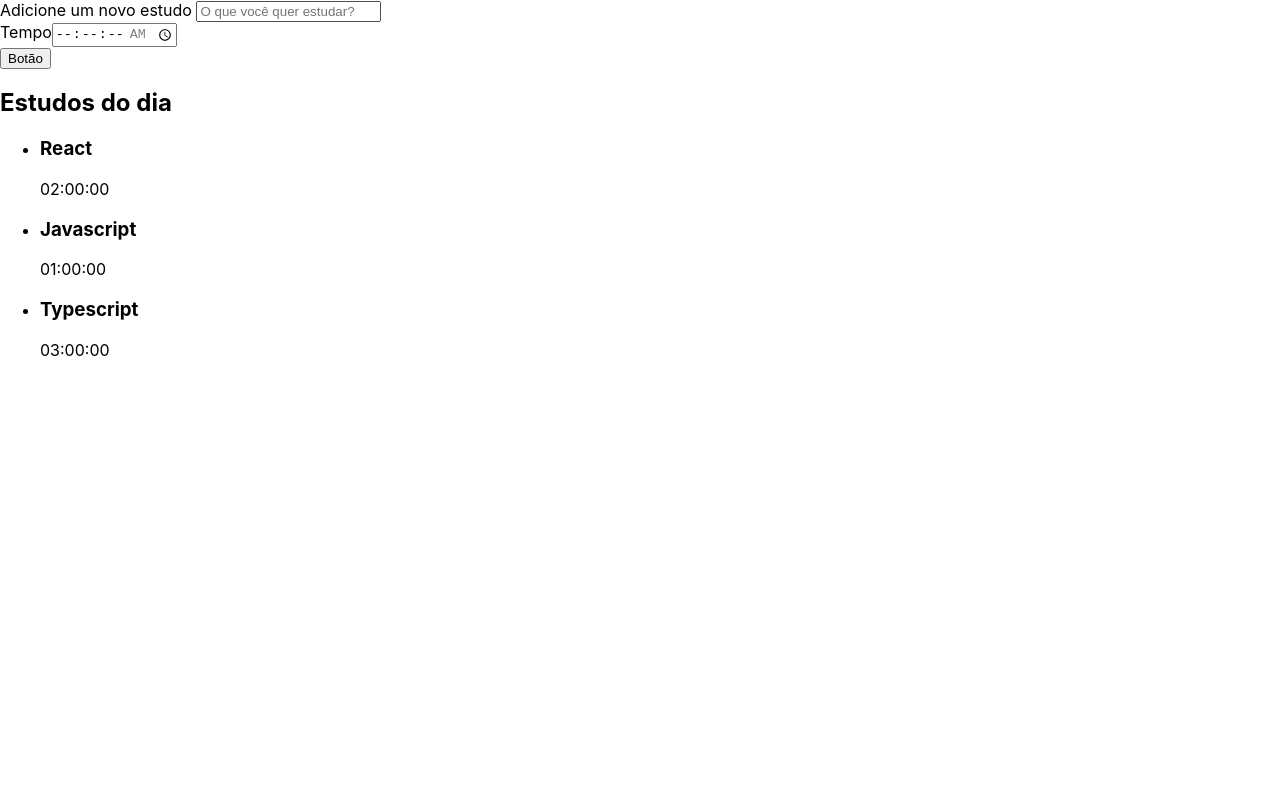
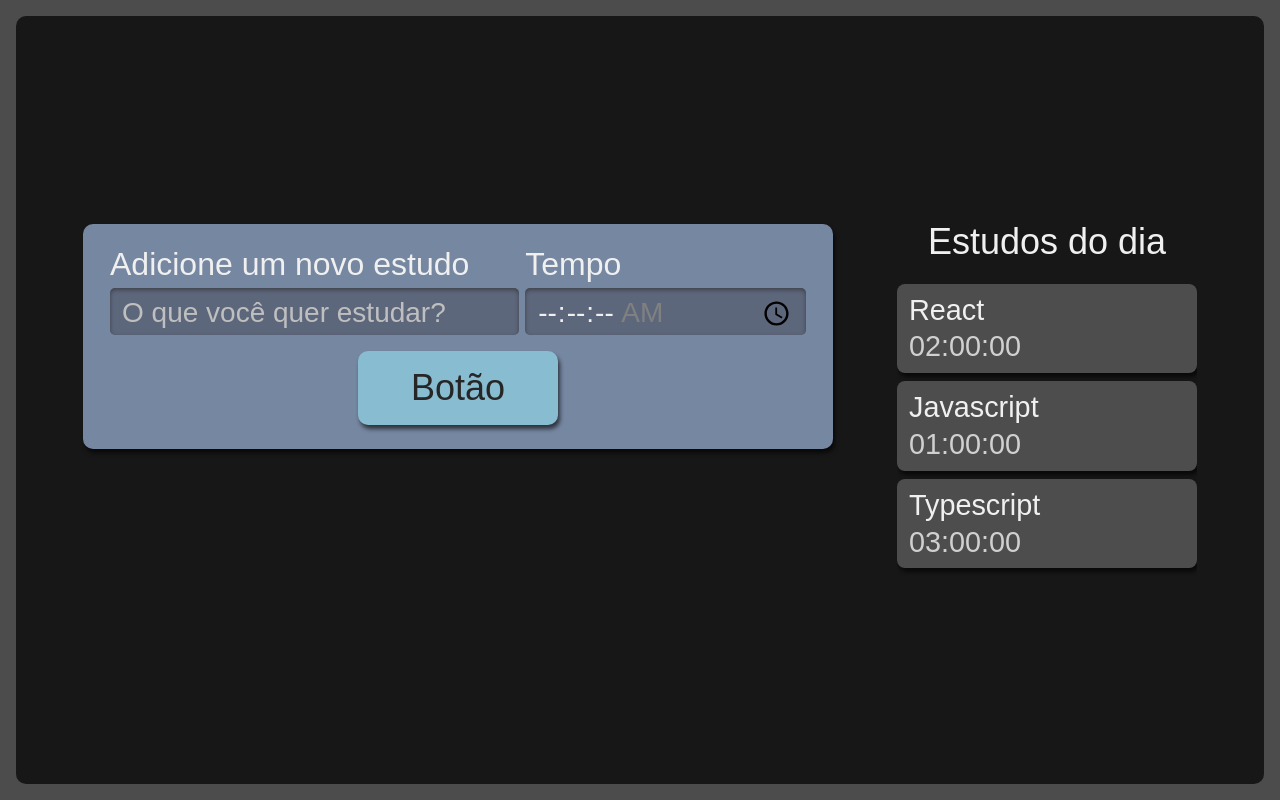
Before and after one commit to YohannaRodrigues/studies, a React (Create React App) app in the folder studies-app/: page / in a window 1280 px wide. Built offline with nearby package versions, Linux system fonts and the light colour scheme.

Commit message:
style com scss

```diff
--- a/studies-app/package.json
+++ b/studies-app/package.json
@@ -39,5 +39,8 @@
       "last 1 firefox version",
       "last 1 safari version"
     ]
+  },
+  "devDependencies": {
+    "sass": "^1.49.11"
   }
 }
--- a/studies-app/src/App.tsx
+++ /dev/null
@@ -1,14 +0,0 @@
-import React from "react";
-import Formulario from "./components/form";
-import Lista from "./components/list";
-
-function App() {
-  return (
-    <div className="App">
-      <Formulario />
-      <Lista />
-    </div>
-  );
-}
-
-export default App;
--- a/studies-app/src/components/button/index.tsx
+++ b/studies-app/src/components/button/index.tsx
@@ -1,8 +1,9 @@
 import React from "react";
+import "./style.scss";
 
 class Botão extends React.Component {
   render() {
-    return <button>Botão</button>;
+    return <button className="botao">Botão</button>;
   }
 }
 
--- /dev/null
+++ b/studies-app/src/components/button/style.scss
@@ -0,0 +1,25 @@
+.botao {
+  align-self: center;
+  background-color: #88bcd1;
+  border-radius: 10px;
+  box-shadow: 2px 4px 4px #0000009f;
+  color: #272626;
+  cursor: pointer;
+  font-size: 1.25rem;
+  padding: 16px;
+  width: 150px;
+
+  &:active {
+    background-color: #7ca6b7;
+    box-shadow: 2px 2px 4px #0000009f inset;
+  }
+}
+
+@media screen and (min-width: 1280px) {
+  .botao {
+    grid-column-start: span 2;
+    justify-self: center;
+    width: 200px;
+    font-size: 2.25rem;
+  }
+}
--- a/studies-app/src/components/form/index.tsx
+++ b/studies-app/src/components/form/index.tsx
@@ -1,11 +1,12 @@
 import React from "react";
 import Botão from "../button";
+import "./style.scss";
 
 class Formulario extends React.Component {
   render() {
     return (
-      <form>
-        <div>
+      <form className="novaTarefa">
+        <div className="inputContainer">
           <label htmlFor="tarefa">Adicione um novo estudo </label>
           <input
             type="text"
@@ -15,7 +16,7 @@
             required
           />
         </div>
-        <div>
+        <div className="inputContainer">
           <label htmlFor="tempo">Tempo</label>
           <input
             type="time"
--- /dev/null
+++ b/studies-app/src/components/form/style.scss
@@ -0,0 +1,61 @@
+.novaTarefa {
+  display: flex;
+  flex-direction: column;
+  grid-area: nova-tarefa;
+  background-color: #7687a1;
+  border-radius: 10px;
+  box-shadow: 2px 4px 4px #0000009f;
+  padding: 12px;
+
+  .inputContainer {
+    display: flex;
+    flex-direction: column;
+    width: 100%;
+    margin-bottom: 16px;
+
+    label {
+      margin-bottom: 8px;
+      font-size: 1.25rem;
+    }
+
+    input {
+      width: 100%;
+      padding: 8px 12px 4px;
+      box-sizing: border-box;
+      border: unset;
+      border-radius: 5px;
+      background-color: #5d677c;
+      box-shadow: 0px 2px 4px #2d2b2b9f inset;
+
+      &::placeholder {
+        color: #bfbfbf;
+      }
+    }
+  }
+
+  @media screen and (min-width: 1280px) {
+    flex-direction: row;
+    flex-wrap: wrap;
+    justify-content: space-around;
+    font-size: 2.25rem;
+    padding: 24px;
+    box-sizing: border-box;
+
+    .inputContainer {
+      width: calc(60% - 12px);
+
+      &:last-of-type {
+        width: 40%;
+      }
+
+      label {
+        font-size: 2rem;
+      }
+
+      input {
+        height: 100%;
+        font-size: 1.75rem;
+      }
+    }
+  }
+}
--- a/studies-app/src/components/list/index.tsx
+++ b/studies-app/src/components/list/index.tsx
@@ -1,4 +1,5 @@
 import React from "react";
+import "./style.scss";
 
 function Lista() {
   const tarefas = [
@@ -17,11 +18,11 @@
   ];
 
   return (
-    <aside>
+    <aside className="listaTarefas">
       <h2>Estudos do dia</h2>
       <ul>
         {tarefas.map((item, index) => (
-          <li key={index}>
+          <li key={index} className="item">
             <h3> {item.tarefa}</h3>
             <span>{item.tempo}</span>
           </li>
--- /dev/null
+++ b/studies-app/src/components/list/style.scss
@@ -0,0 +1,74 @@
+.listaTarefas {
+  grid-area: tarefas;
+  height: 100%;
+
+  h2 {
+    font-size: 1.25rem;
+    margin-bottom: 12px;
+  }
+
+  ul {
+    max-height: 350px;
+    overflow-y: scroll;
+    scrollbar-width: thin;
+  }
+
+  @media screen and (min-width: 1280px) {
+    h2 {
+      text-align: center;
+      font-size: 2.25rem;
+      margin-bottom: 24px;
+    }
+
+    ul {
+      overflow: auto;
+      max-height: 500px;
+    }
+  }
+}
+
+.item {
+  background-color: #4d4d4d;
+  border-radius: 8px;
+  box-shadow: 2px 4px 4px #0000009f;
+  padding: 12px;
+  margin-bottom: 8px;
+  position: relative;
+  cursor: pointer;
+
+  h3 {
+    margin-bottom: 8px;
+    word-break: break-all;
+  }
+
+  span {
+    color: #d0d0d0;
+  }
+
+  @media screen and (min-width: 1280px) {
+    font-size: 1.8rem;
+  }
+}
+
+.itemSelecionado {
+  background-color: #292929;
+  box-shadow: 2px 4px 4px #0000009f inset;
+}
+
+.itemCompletado {
+  background-color: #566f42;
+  cursor: auto;
+
+  .concluido {
+    display: block;
+    background-image: url("../../assets/img/check-mark.svg");
+    background-repeat: no-repeat;
+    background-size: 38px 38px;
+    position: absolute;
+    top: 50%;
+    right: 12px;
+    transform: translateY(-50%);
+    width: 42px;
+    height: 43px;
+  }
+}
--- a/studies-app/src/index.css
+++ b/studies-app/src/index.css
@@ -1,13 +1,189 @@
 body {
   margin: 0;
-  font-family: -apple-system, BlinkMacSystemFont, 'Segoe UI', 'Roboto', 'Oxygen',
-    'Ubuntu', 'Cantarell', 'Fira Sans', 'Droid Sans', 'Helvetica Neue',
+  font-family: -apple-system, BlinkMacSystemFont, "Segoe UI", "Roboto", "Oxygen",
+    "Ubuntu", "Cantarell", "Fira Sans", "Droid Sans", "Helvetica Neue",
     sans-serif;
   -webkit-font-smoothing: antialiased;
   -moz-osx-font-smoothing: grayscale;
 }
 
 code {
-  font-family: source-code-pro, Menlo, Monaco, Consolas, 'Courier New',
+  font-family: source-code-pro, Menlo, Monaco, Consolas, "Courier New",
     monospace;
 }
+
+html,
+body,
+div,
+span,
+applet,
+object,
+iframe,
+h1,
+h2,
+h3,
+h4,
+h5,
+h6,
+p,
+blockquote,
+pre,
+a,
+abbr,
+acronym,
+address,
+big,
+cite,
+code,
+del,
+dfn,
+em,
+img,
+ins,
+kbd,
+q,
+s,
+samp,
+small,
+strike,
+strong,
+sub,
+sup,
+tt,
+var,
+b,
+u,
+i,
+center,
+dl,
+dt,
+dd,
+ol,
+ul,
+li,
+fieldset,
+form,
+label,
+legend,
+table,
+caption,
+tbody,
+tfoot,
+thead,
+tr,
+th,
+td,
+article,
+aside,
+canvas,
+details,
+embed,
+figure,
+figcaption,
+footer,
+header,
+hgroup,
+menu,
+nav,
+output,
+ruby,
+section,
+summary,
+time,
+mark,
+audio,
+video {
+  margin: 0;
+  padding: 0;
+  border: 0;
+  font-size: 100%;
+  font: inherit;
+  vertical-align: baseline;
+}
+
+article,
+aside,
+details,
+figcaption,
+figure,
+footer,
+header,
+hgroup,
+menu,
+nav,
+section {
+  display: block;
+}
+body {
+  line-height: 1;
+}
+ol,
+ul {
+  list-style: none;
+}
+blockquote,
+q {
+  quotes: none;
+}
+blockquote:before,
+blockquote:after,
+q:before,
+q:after {
+  content: "";
+  content: none;
+}
+table {
+  border-collapse: collapse;
+  border-spacing: 0;
+}
+
+input {
+  font-family: inherit;
+  font-size: inherit;
+  font-weight: inherit;
+  color: inherit;
+}
+
+button {
+  border: unset;
+  background-color: unset;
+  font-family: inherit;
+  font-size: inherit;
+  font-weight: inherit;
+  color: inherit;
+}
+
+@import url("https://fonts.googleapis.com/css2?family=Manjari&display=swap");
+
+body {
+  display: flex;
+  justify-content: center;
+  font-family: "Manjari", sans-serif;
+  color: #f0f0f0;
+  background-color: #4c4c4c;
+  height: 100%;
+  width: 100%;
+  padding: 16px;
+  box-sizing: border-box;
+}
+
+#root {
+  width: 100%;
+}
+
+::-webkit-scrollbar {
+  width: 8px;
+}
+
+::-webkit-scrollbar-track {
+  background: unset;
+}
+
+::-webkit-scrollbar-thumb {
+  border-radius: 4px;
+  background: #888;
+}
+
+::-webkit-scrollbar-thumb:hover {
+  background: #555;
+}
--- a/studies-app/src/index.tsx
+++ b/studies-app/src/index.tsx
@@ -1,7 +1,7 @@
 import React from "react";
 import ReactDOM from "react-dom";
 import "./index.css";
-import App from "./App";
+import App from "./pages/App";
 
 ReactDOM.render(
   <React.StrictMode>
--- /dev/null
+++ b/studies-app/src/pages/App.tsx
@@ -0,0 +1,15 @@
+import React from "react";
+import Formulario from "../components/form";
+import Lista from "../components/list";
+import "./style.scss";
+
+function App() {
+  return (
+    <div className="AppStyle">
+      <Formulario />
+      <Lista />
+    </div>
+  );
+}
+
+export default App;
--- /dev/null
+++ b/studies-app/src/pages/style.scss
@@ -0,0 +1,28 @@
+.AppStyle {
+  display: grid;
+  grid-template-rows: min-content min-content auto;
+  grid-template-areas:
+    "nova-tarefa"
+    "cronometro"
+    "tarefas";
+  row-gap: 24px;
+  min-width: 320px;
+  min-height: calc(100vh - 32px);
+  width: 100%;
+  padding: 32px;
+  box-sizing: border-box;
+  border-radius: 10px;
+  background-color: #171717;
+
+  @media screen and (min-width: 1280px) {
+    grid-template-areas:
+      "nova-tarefa tarefas"
+      "cronometro tarefas";
+    column-gap: 64px;
+    grid-template-rows: min-content min-content;
+    grid-template-columns: 750px 300px;
+    justify-content: center;
+    align-content: center;
+    padding: 64px;
+  }
+}
```
Also changed, not shown: studies-app/src/assets/img/check-mark.svg (added), 1 other file (tests, documents, lock files or other folders).
